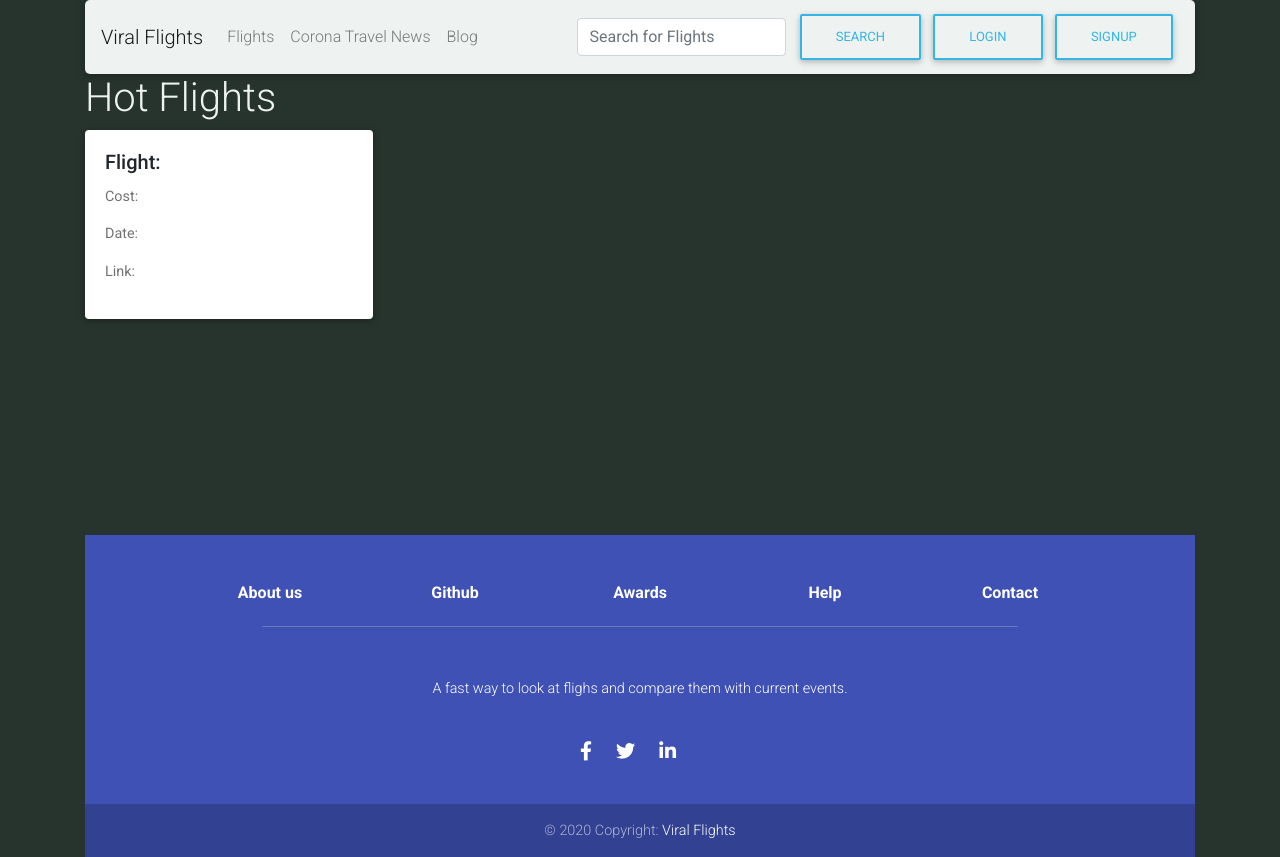
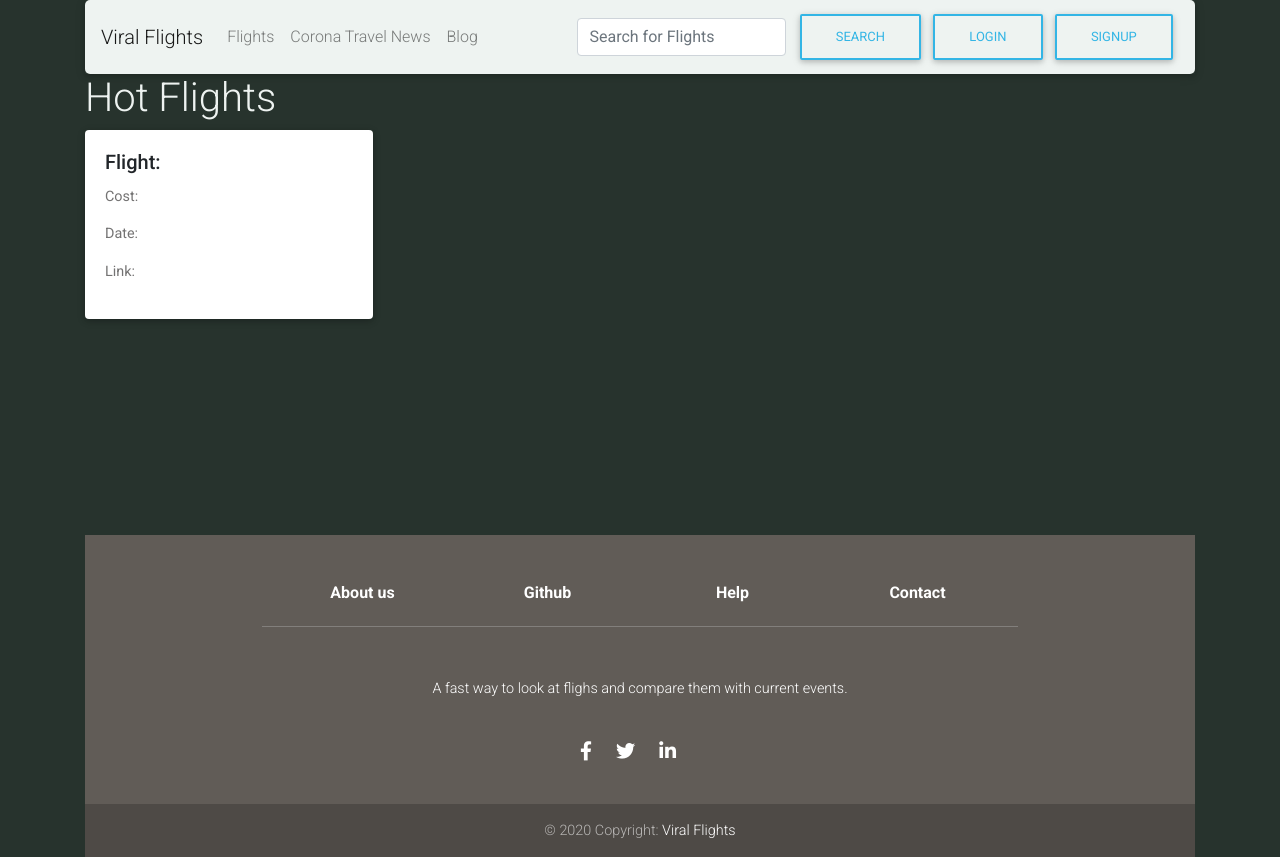
Before and after one commit to Cete4/Viral_Flights, a React (Create React App) app in the folder client/: page / in a window 1280 px wide. Built offline with nearby package versions, Linux system fonts and the light colour scheme; no server answers.

Commit message:
Changes to footer styling

```diff
--- a/client/src/components/Footer/index.js
+++ b/client/src/components/Footer/index.js
@@ -3,7 +3,7 @@ import { MDBCol, MDBContainer, MDBRow, MDBFooter } from "mdbreact";
 
 const FooterPagePro = () => {
     return (
-        <MDBFooter color="indigo" id="footer" className="font-small pt-0">
+        <MDBFooter color="transparent" id="footer" className="font-small pt-0">
             <MDBContainer>
                 <MDBRow className="pt-5 mb-3 text-center d-flex justify-content-center">
                     <MDBCol md="2" className="b-3">
@@ -18,17 +18,12 @@ const FooterPagePro = () => {
                     </MDBCol>
                     <MDBCol md="2" className="b-3">
                         <h6 className="title font-weight-bold">
-                            <a href="#!">Awards</a>
+                            <a href="https://github.com/Cete4/Viral_Flights/blob/main/README.md" target="_blank">Help</a>
                         </h6>
                     </MDBCol>
                     <MDBCol md="2" className="b-3">
                         <h6 className="title font-weight-bold">
-                            <a href="#!">Help</a>
-                        </h6>
-                    </MDBCol>
-                    <MDBCol md="2" className="b-3">
-                        <h6 className="title font-weight-bold">
-                            <a href="#!">Contact</a>
+                            <a href="Contact">Contact</a>
                         </h6>
                     </MDBCol>
                 </MDBRow>
@@ -36,8 +31,7 @@ const FooterPagePro = () => {
                 <MDBRow className="d-flex text-center justify-content-center mb-md-0 mb-4">
                     <MDBCol md="8" sm="12" className="mt-5">
                         <p style={{ lineHeight: "1.7rem" }}>
-                            A fast way to look at flighs and compare them with current events.
-            </p>
+                            A fast way to look at flighs and compare them with current events.</p>
                     </MDBCol>
                 </MDBRow>
                 <hr className="clearfix d-md-none rgba-white-light" style={{ margin: "10% 15% 5%" }} />
```
